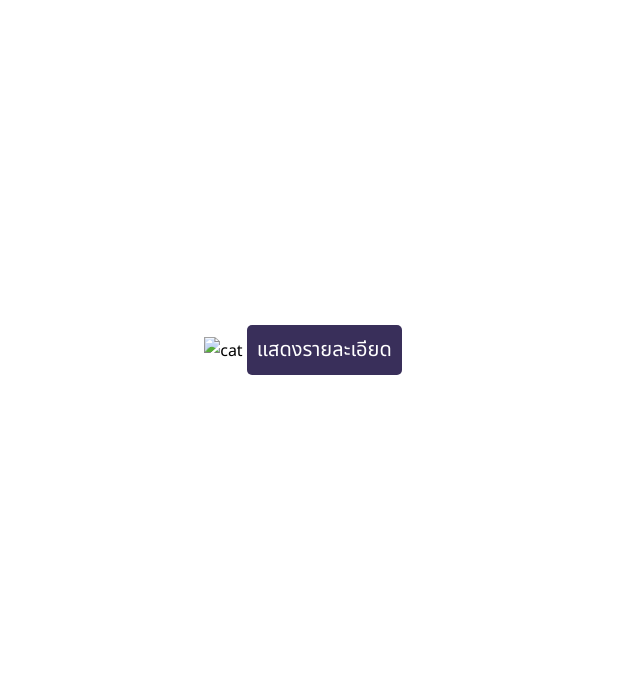
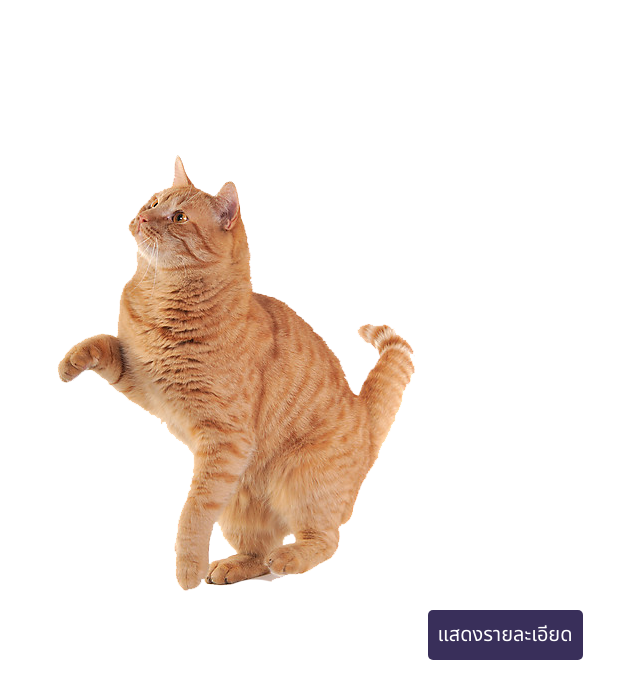
Before and after one commit to hedisnice/Modal-Popup, a plain HTML site: page index.html in a window 1280 px wide. Shown: the whole page, without its empty margins (337-977 px from the left). Drawn offline with Linux system fonts and the light colour scheme; the site is published under a folder, as on GitHub Pages, so addresses that start at the root find nothing.

Commit message:
fix image problem

```diff
--- a/index.html
+++ b/index.html
@@ -9,7 +9,7 @@
   </head>
   <body>
     <div class="content-container">
-      <img src="/image/cat.png" alt="cat" />
+      <img src="./image/cat.png" alt="cat" />
       <button class="open-btn">แสดงรายละเอียด</button>
     </div>
     <section class="modal-container">
```
